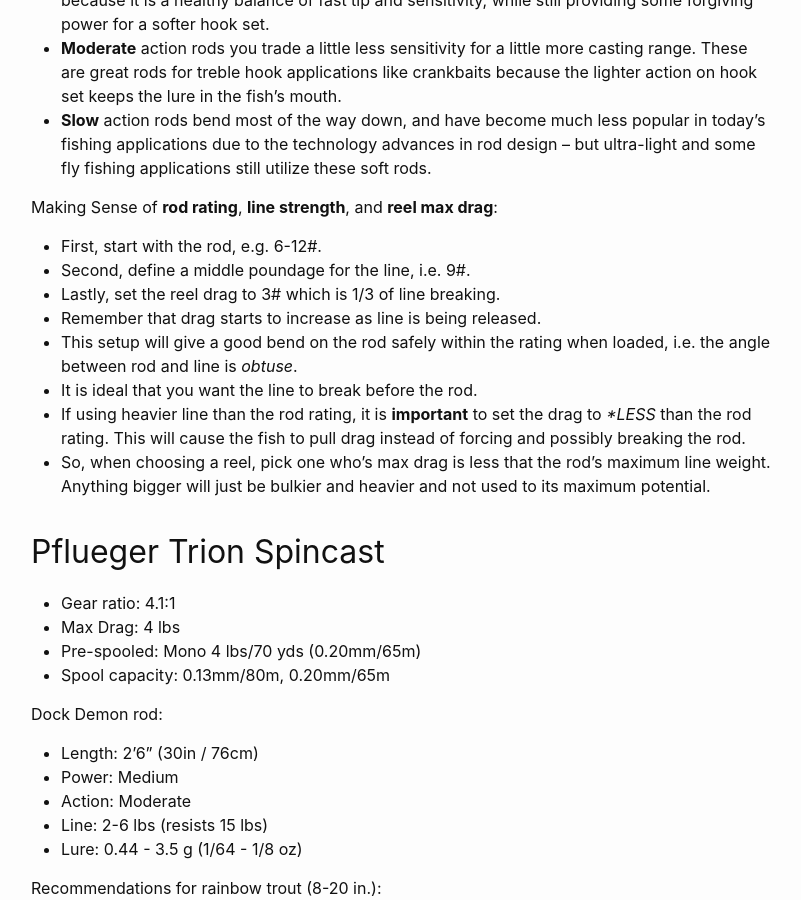
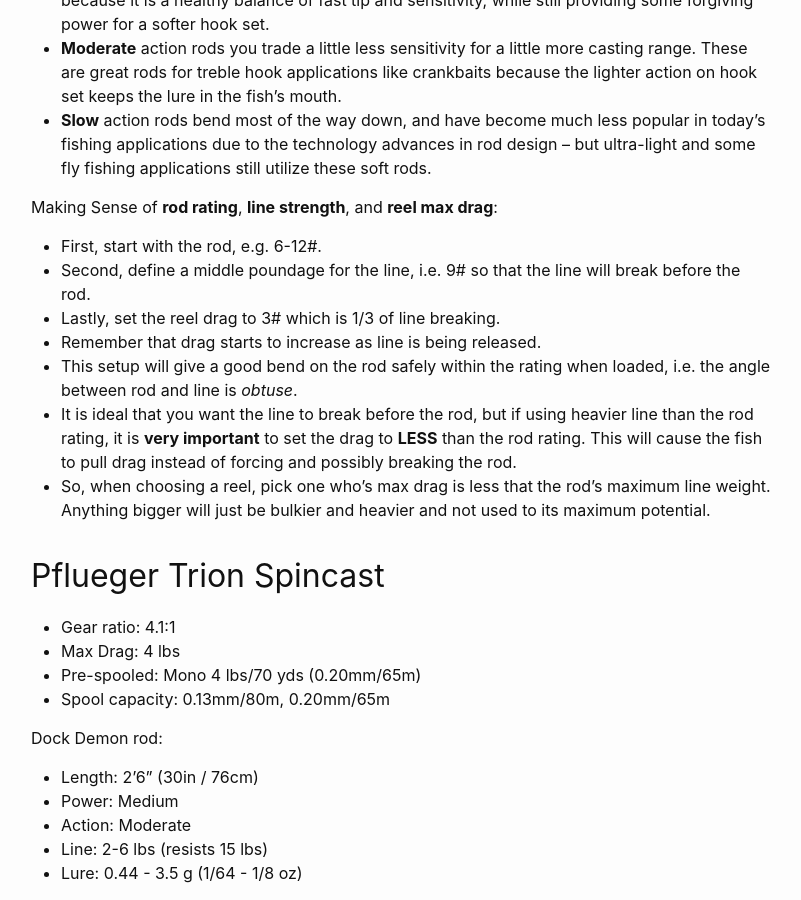
Before and after one commit to ekbann/ekbann.github.io, a Jekyll site: the page built from _posts/2024-01-18-fishing-tackle.md, in a window 1280 px wide and 900 px high, scrolled down 1278 px. Shown: the whole window, without its empty margins (239-1040 px from the left). Built offline with Jekyll 4.4.1, drawn with Linux system fonts in a browser that asks for light colours.

Commit message:
Fixed posts

```diff
--- a/_posts/2024-01-18-fishing-tackle.md
+++ b/_posts/2024-01-18-fishing-tackle.md
@@ -28,12 +28,11 @@ Rod Action:
 Making Sense of **rod rating**, **line strength**, and **reel max drag**:
 
 - First, start with the rod, e.g. 6-12#.
-- Second, define a middle poundage for the line, i.e. 9#.
+- Second, define a middle poundage for the line, i.e. 9# so that the line will break before the rod.
 - Lastly, set the reel drag to 3# which is 1/3 of line breaking.
 - Remember that drag starts to increase as line is being released.
 - This setup will give a good bend on the rod safely within the rating when loaded, i.e. the angle between rod and line is *obtuse*.
-- It is ideal that you want the line to break before the rod.
-- If using heavier line than the rod rating, it is **important** to set the drag to **LESS* than the rod rating. This will cause the fish to pull drag instead of forcing and possibly breaking the rod.
+- It is ideal that you want the line to break before the rod, but if using heavier line than the rod rating, it is **very important** to set the drag to **LESS** than the rod rating. This will cause the fish to pull drag instead of forcing and possibly breaking the rod.
 - So, when choosing a reel, pick one who's max drag is less that the rod's maximum line weight. Anything bigger will just be bulkier and heavier and not used to its maximum potential.
 
 ## Pflueger Trion Spincast
```
